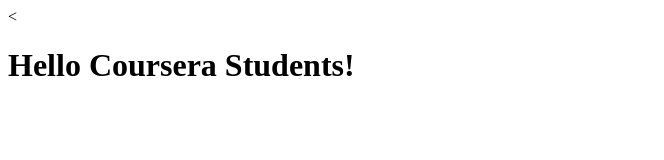
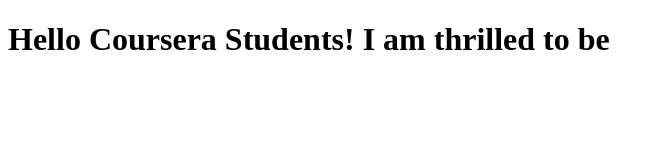
Before and after one commit to itachiuchihua/coursera-test, a plain HTML site: page index.html in a window 1280 px wide. Shown: the whole page, without its empty margins (0-664 px from the left). Drawn offline with Linux system fonts and the light colour scheme.

Commit message:
next version of web file

```diff
--- a/index.html
+++ b/index.html
@@ -5,6 +5,6 @@
     <title>Hello Coursera</title>
   </head>
   <body>
-    <<h1>Hello Coursera Students!</h1>
+    <h1>Hello Coursera Students! I am thrilled to be</h1>
   </body>
 </html>
```
